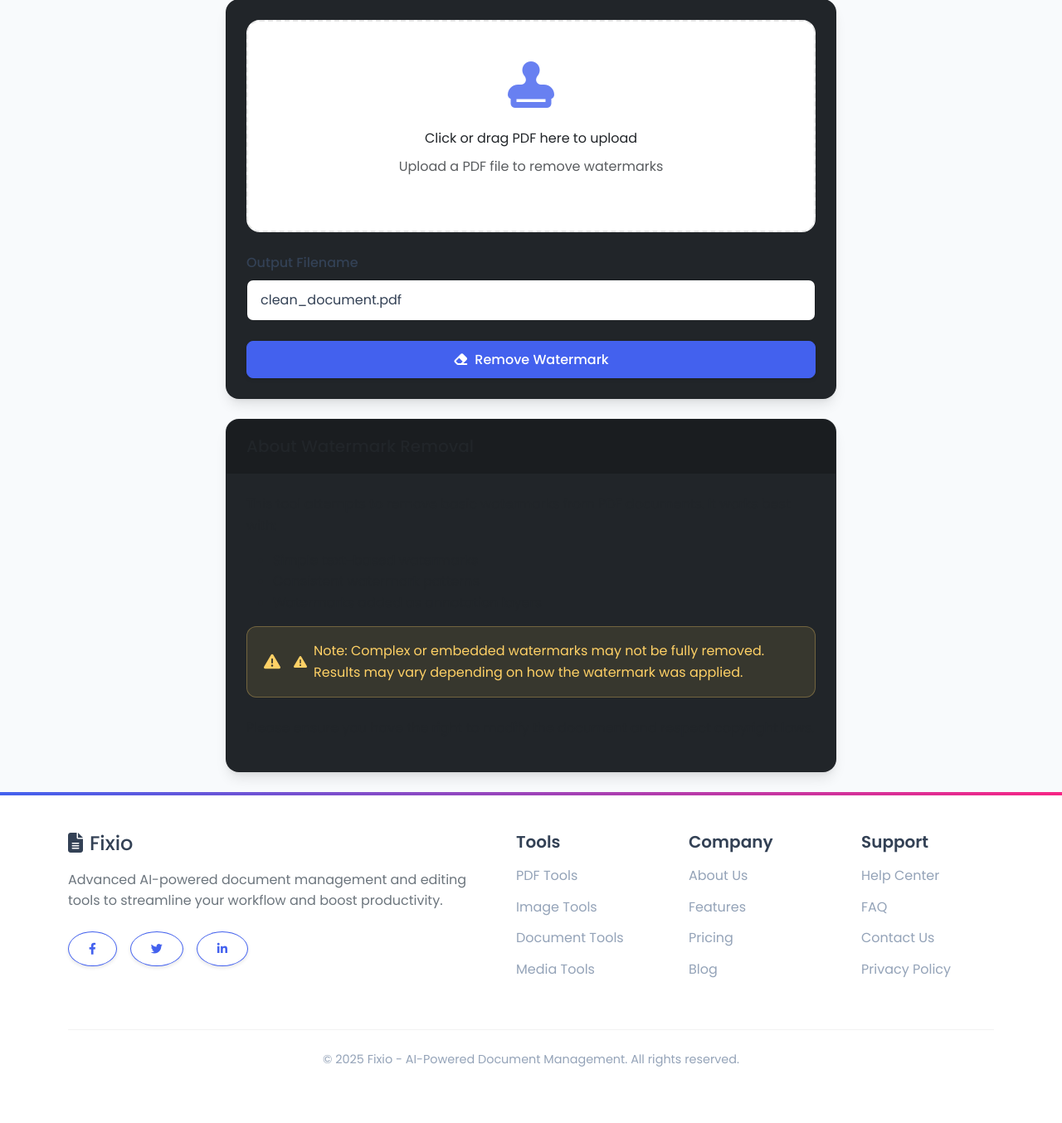
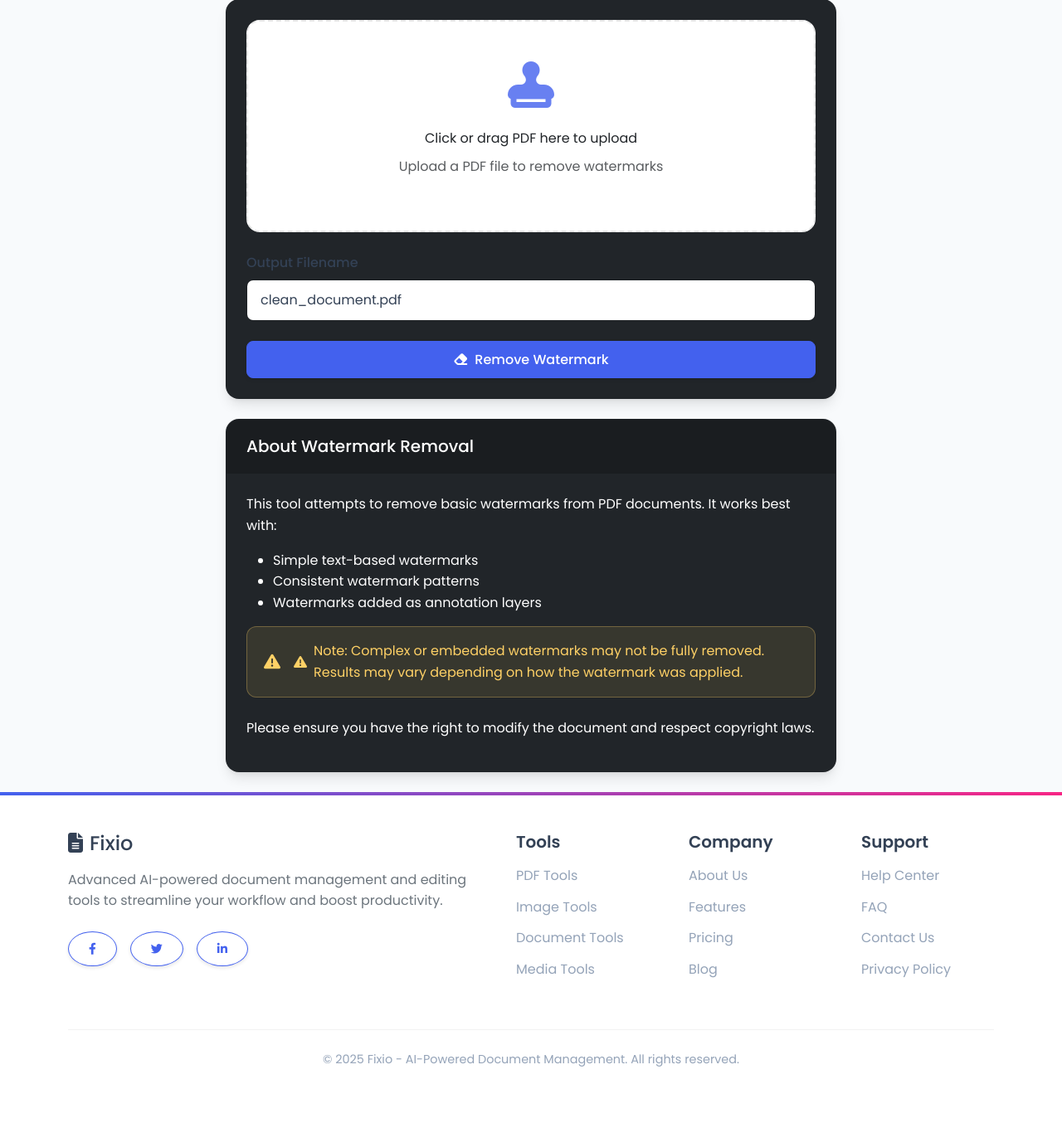
Before and after one commit to Kodambhagath/FIXIO-AI, a Flask app: page /watermark-remover in a window 1280 px wide; the page is wider, and only the part inside the window is pictured. Shown: the part 303-1657 px from the top of that part at 83% size. Run offline with Flask 3, Linux system fonts and the light colour scheme.

Commit message:
Assistant checkpoint: Changed text color to white in About section
Assistant generated file changes:
- templates/watermark_remover.html: Change text color to white in About Watermark Removal section

---

User prompt:

in water mark remover make this words color in to white  and                                                                                         About Watermark Removal
This tool attempts to remove basic watermarks from PDF documents. It works best with:

Simple text-based watermarks
Consistent watermark patterns
Watermarks added as annotation layers
Note: Complex or embedded watermarks may not be fully removed. Results may vary depending on how the watermark was applied.
Please ensure you have the right to modify the document and respect copyright laws.

Replit-Commit-Author: Assistant
Replit-Commit-Session-Id: d85ebb54-5d6e-41f3-893d-bbbea2fd274f

```diff
--- a/templates/watermark_remover.html
+++ b/templates/watermark_remover.html
@@ -60,11 +60,11 @@
 
         <div class="card bg-dark mt-4">
             <div class="card-header">
-                <h5 class="mb-0">About Watermark Removal</h5>
+                <h5 class="mb-0" style="color: white;">About Watermark Removal</h5>
             </div>
             <div class="card-body">
-                <p>This tool attempts to remove basic watermarks from PDF documents. It works best with:</p>
-                <ul>
+                <p style="color: white;">This tool attempts to remove basic watermarks from PDF documents. It works best with:</p>
+                <ul style="color: white;">
                     <li>Simple text-based watermarks</li>
                     <li>Consistent watermark patterns</li>
                     <li>Watermarks added as annotation layers</li>
@@ -72,7 +72,7 @@
                 <div class="alert alert-warning">
                     <i class="fas fa-exclamation-triangle me-2"></i>Note: Complex or embedded watermarks may not be fully removed. Results may vary depending on how the watermark was applied.
                 </div>
-                <p>Please ensure you have the right to modify the document and respect copyright laws.</p>
+                <p style="color: white;">Please ensure you have the right to modify the document and respect copyright laws.</p>
             </div>
         </div>
     </div>
```
